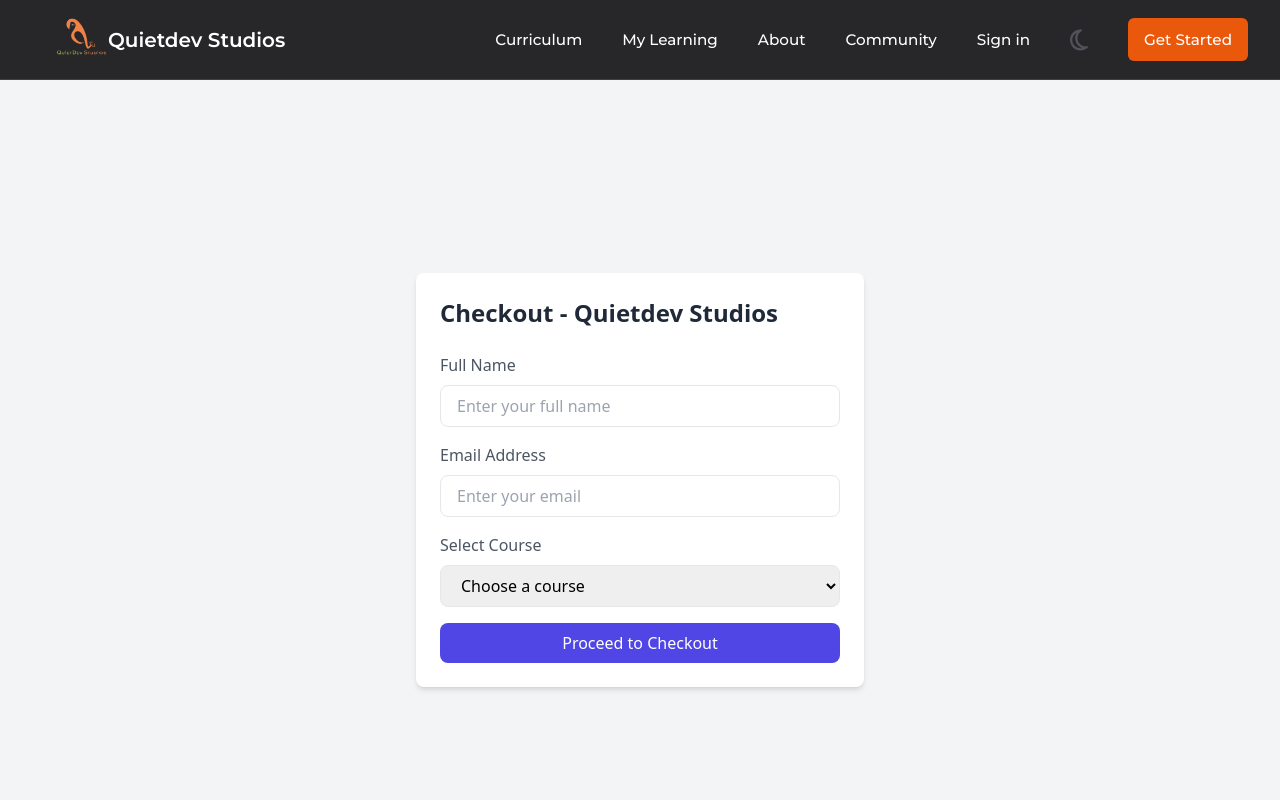
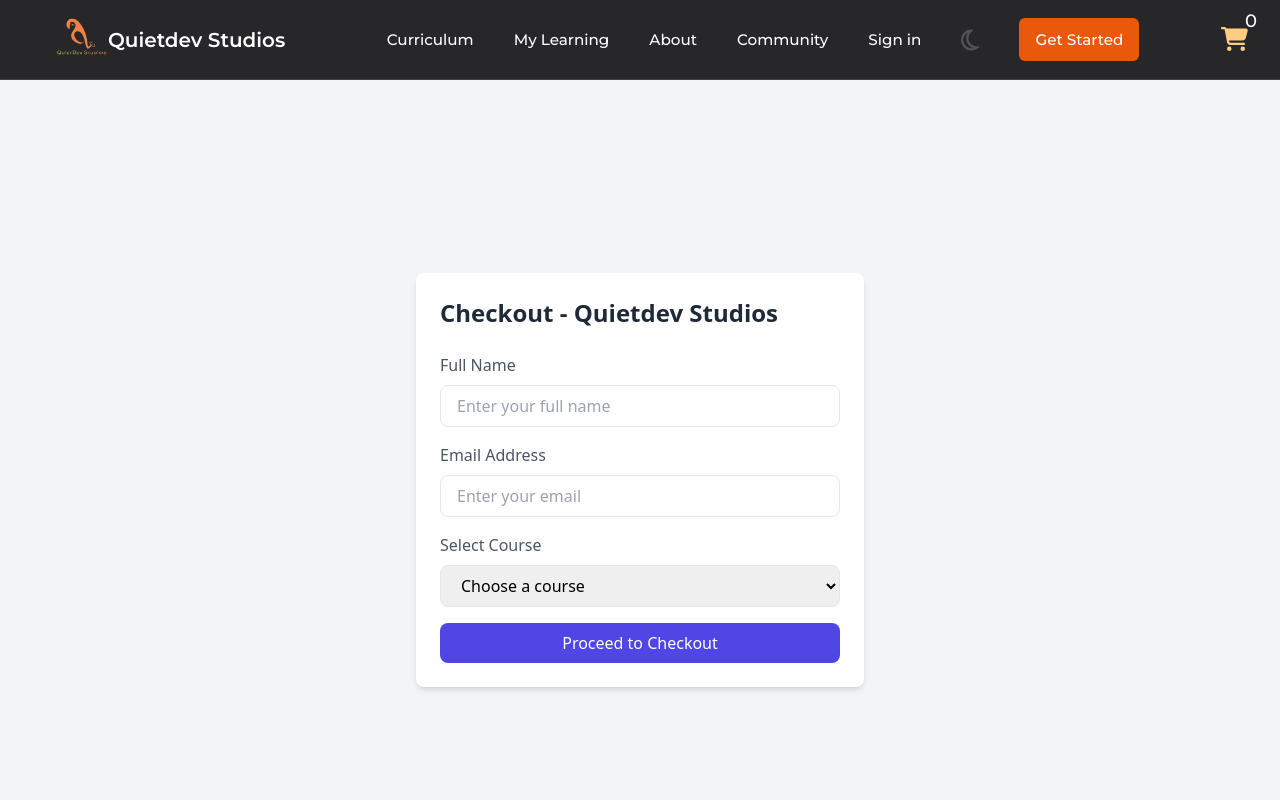
Before and after one commit to quietdevstudios/quietdevstudio, a React (Vite) app: page /form in a window 1280 px wide. Shown: the top 800 px of the page. Built offline with nearby package versions, Linux system fonts and the light colour scheme.

Commit message:
user profile section added

```diff
--- a/src/components/Header.jsx
+++ b/src/components/Header.jsx
@@ -6,6 +6,7 @@
 import brandLogo from "/assets/images/apple-touch-icon.png";
 import { NAV_LINKS } from "../../data";
 import MobileNav from "./Nav/MobileNav";
+import { faCartShopping } from "@fortawesome/free-solid-svg-icons";
 
 const Header = () => {
   const [isNavOpen, setIsNavOpen] = useState(false);
@@ -66,6 +67,18 @@
           </ul>
         </nav>
 
+        <div className="flex items-center justify-center gap-10">
+          <div className="relative">
+            <FontAwesomeIcon
+              icon={faCartShopping}
+              color="#ffcc80"
+              size="xl"
+              className="cursor-pointer"
+            />
+            <span className="text-[#fff] absolute -top-5 left-6 text-lg font-medium">
+              0
+            </span>
+          </div>
           <button
             onClick={toggleNav}
             className="flex flex-col mb-1 p-2 md:hidden"
@@ -74,6 +87,7 @@
             <div className="w-6 h-[2px] bg-orange-400 m-1"></div>
             <div className="w-6 h-[2px] bg-orange-400 m-1"></div>
           </button>
+        </div>
       </section>
     </header>
   );
--- a/src/components/Nav/MobileNav.jsx
+++ b/src/components/Nav/MobileNav.jsx
@@ -4,8 +4,8 @@
 import { faXmark } from "@fortawesome/free-solid-svg-icons";
 import { NavLink } from "react-router";
 
-import brandLogo from "/assets/images/apple-touch-icon.png";
 import { NAV_LINKS } from "../../../data";
+import Profilesection from "../Profilesection";
 
 const MobileNav = ({ isNavOpen, toggleNav }) => {
   return (
@@ -19,13 +19,7 @@
       {isNavOpen && (
         <>
           <section className="bg-zinc-800 fixed top-0 left-0 bottom-0 right-1/3 z-50 backdrop-blur-2xl md:hidden">
-            <div className="flex items-center tracking-tighter">
-              <img src={brandLogo} className="w-24 cursor-pointer" />
-              <h2 className="h-12 leading-normal text-2xl text-orange-100">
-                Quietdev Studios
-              </h2>
-            </div>
-
+            <Profilesection />
             <nav className="p-6">
               <ul>
                 {NAV_LINKS.map((navLink) => {
@@ -36,6 +30,7 @@
                   const activeLink = `text-[#f97316]  ${defaultStyle}`;
 
                   return (
+                    <>
                       <Fragment key={navLink.linkText}>
                         <li
                           className={`${
@@ -75,11 +70,16 @@
                           </>
                         )}
                       </Fragment>
+                    </>
                   );
                 })}
               </ul>
+              <Fragment>
+                <header className="text-white text-xl">Alerts</header>
+              </Fragment>
             </nav>
           </section>
+
           <button
             onClick={toggleNav}
             className="fixed right-0 z-50 text-orange-100 p-2 rounded-sm font-medium tracking-wide md:hidden"
--- /dev/null
+++ b/src/components/Profilesection.jsx
@@ -0,0 +1,17 @@
+import brandLogo from "/assets/images/apple-touch-icon.png";
+
+const Profilesection = () => {
+  return (
+    <div className="flex items-center tracking-tighter px-5 py-2 gap-4">
+      <div className="border border-orange-400 w-20 rounded-full">
+        <img src={brandLogo} />
+      </div>
+      <h2 className="leading-normal text-2xl text-orange-100">
+        Hi, Udeme
+        <p className="text-white text-sm tracking-wide">Welcome back</p>
+      </h2>
+    </div>
+  );
+};
+
+export default Profilesection;
```
Also changed, not shown: data.js (+11 -9 lines), src/pages/Accounts/Account_Settings.jsx (added), src/pages/Accounts/Purchase_History.jsx (added), src/pages/Alerts/Notifications.jsx (added). Lines whose indentation alone changed are shown as unchanged.
